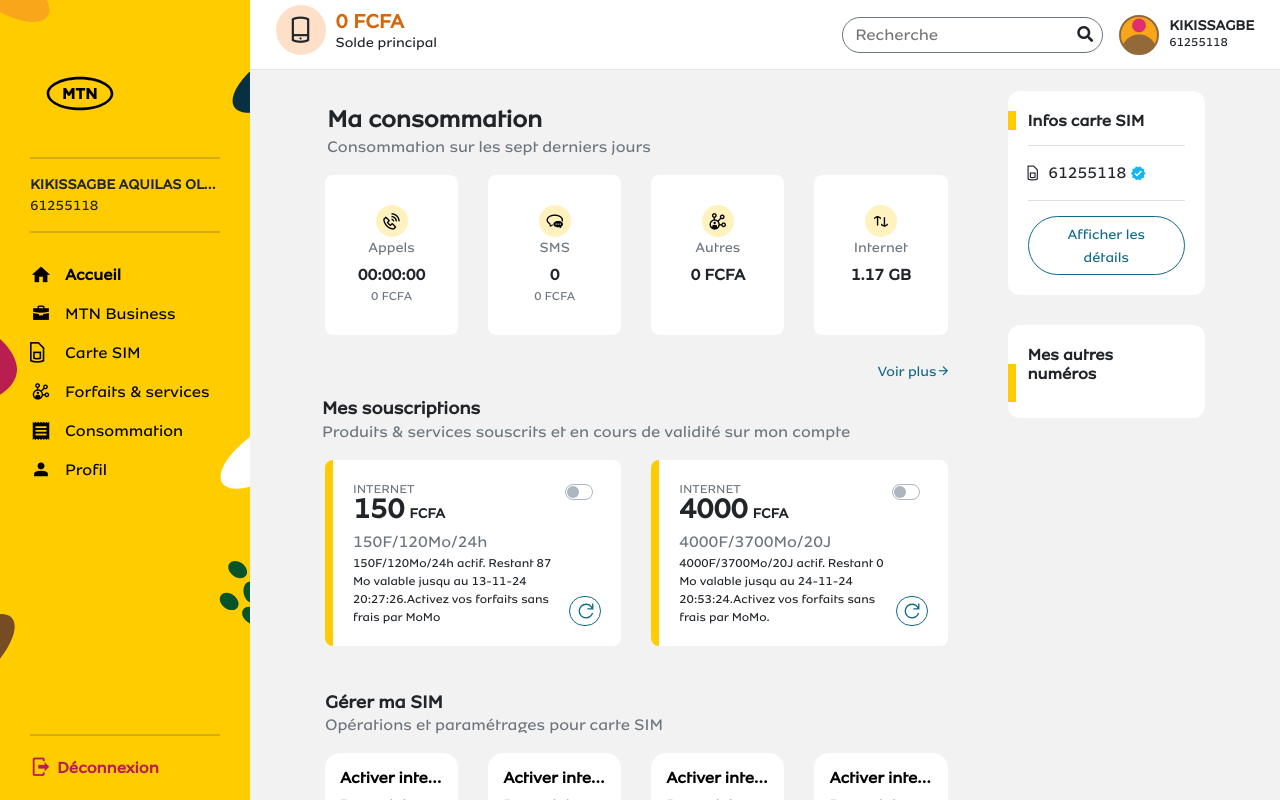
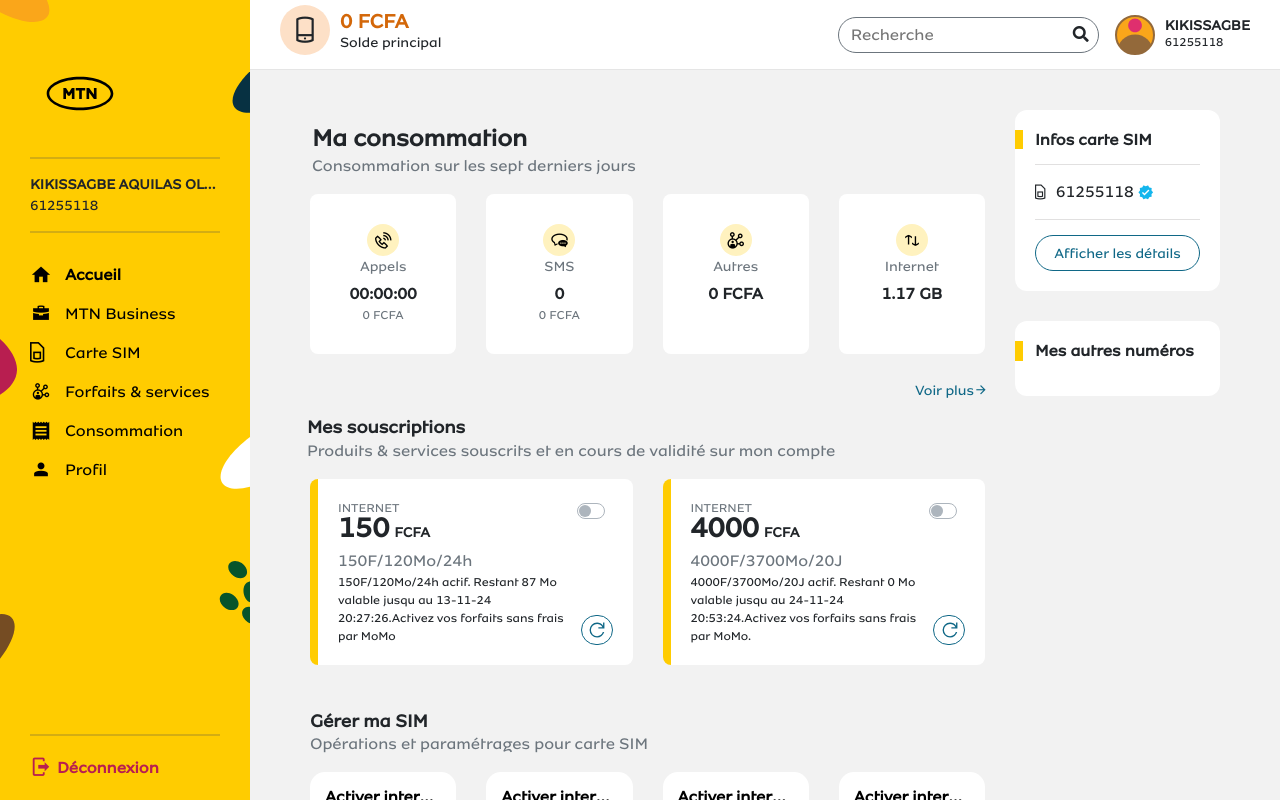
Before and after one commit to Aqui05/vue-myMTN, a Vue app: page /accueil in a window 1280 px wide. Built offline with nearby package versions, Linux system fonts and the light colour scheme.

Commit message:
modified:   index.html 	modified:   src/components/HomeComponent.vue 	modified:   src/components/main/Consommation.vue 	modified:   src/components/main/Sim.vue 	modified:   src/components/main/Soubscription.vue 	modified:   src/components/nav/TopNav.vue

```diff
--- a/index.html
+++ b/index.html
@@ -8,7 +8,7 @@
     <link rel="stylesheet" href="https://cdnjs.cloudflare.com/ajax/libs/font-awesome/5.15.4/css/all.min.css">
     <link href="https://cdn.jsdelivr.net/npm/bootstrap@5.3.3/dist/css/bootstrap.min.css" rel="stylesheet" integrity="sha384-QWTKZyjpPEjISv5WaRU9OFeRpok6YctnYmDr5pNlyT2bRjXh0JMhjY6hW+ALEwIH" crossorigin="anonymous">
 
-    <title>MyMTN</title>
+    <title>MyMTN | WEB</title>
   </head>
   <body>
     <div id="app"></div>
--- a/src/components/HomeComponent.vue
+++ b/src/components/HomeComponent.vue
@@ -110,7 +110,7 @@ export default {
 
   .main-container {
     height: 100%;
-    padding-top: 4%;
+    padding-top: 70px;
     overflow-y: scroll;
     overflow-x: hidden !important;
   }
@@ -120,18 +120,18 @@ export default {
     top: 0;
     width: calc(100% - 250px);
     position: fixed;
-    /* padding: 1% 2%; */
+    padding: 0 30px;
+
     background: #fff;
+
     height: 70px;
     border-bottom: 1px solid #e5e5e5;
     z-index: 15;
     margin: auto;
     justify-content: space-between;
     display: flex;
-    /* align-content: center; */
-    /* flex-wrap: wrap; */
     align-items: center;
-    padding: 0px 2%;
+    flex-wrap: wrap
   }
 
   .top-bar-mobile {
@@ -141,7 +141,7 @@ export default {
 }
 
   .main-container-content {
-    padding: 40px 60px;
+    padding: 40px 45px;
     left: 250px;
     /* top: 0; */
     width: calc(100% - 250px);
--- a/src/components/main/Consommation.vue
+++ b/src/components/main/Consommation.vue
@@ -163,7 +163,6 @@
     flex-wrap: wrap;
     margin-right: -15px;
     margin-left: -15px;
-    width: 100%;
 }
 
 
@@ -262,11 +261,13 @@ p {
 
 
 @media (min-width: 768px) {
-    .col-md-12 {
+    .col-md-12[data-v-f895c461] {
         -ms-flex: 0 0 100%;
         -webkit-box-flex: 0;
         flex: 0 0 100%;
         max-width: 100%;
+        padding-left: 15px;
+        padding-right: 15px;
     }
 }
 
--- a/src/components/main/Sim.vue
+++ b/src/components/main/Sim.vue
@@ -123,7 +123,6 @@
     flex-wrap: wrap;
     margin-right: -15px;
     margin-left: -15px;
-    width: 100%;
 }
 
 
@@ -135,6 +134,10 @@
         max-width: 100%;
         padding-left: 15px;
         padding-right: 15px;
+    }
+
+    .row {
+      /*width: 100%;*/
     }
 }
 
--- a/src/components/main/Soubscription.vue
+++ b/src/components/main/Soubscription.vue
@@ -185,12 +185,15 @@
     margin-left: -15px;
 }
 
+
 @media (min-width: 768px) {
-    .col-md-12 {
+    .col-md-12[data-v-f895c461] {
         -ms-flex: 0 0 100%;
         -webkit-box-flex: 0;
         flex: 0 0 100%;
         max-width: 100%;
+        padding-left: 15px;
+        padding-right: 15px;
     }
 }
 
@@ -475,7 +478,7 @@ button {
     }
 
     .row {
-        width: 100%;
+        /*width: 100%;*/
     }
 
 }
--- a/src/components/nav/TopNav.vue
+++ b/src/components/nav/TopNav.vue
@@ -107,6 +107,7 @@
     left: 0;
     line-height: 50px;
 }
+
 
 .header-balance-details {
     position: relative;
```
